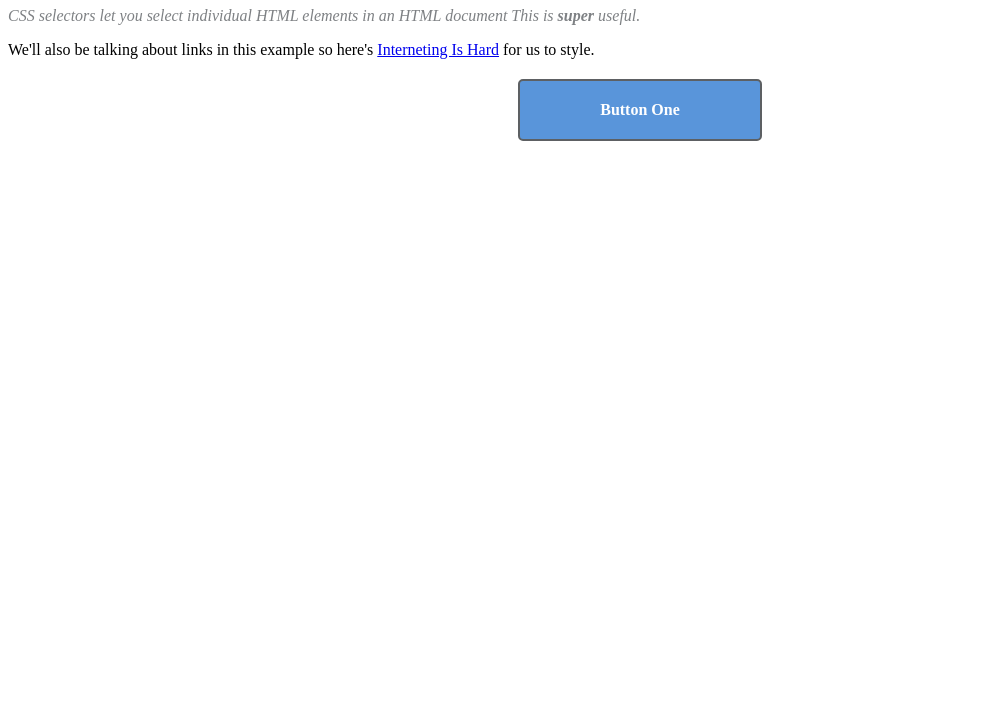
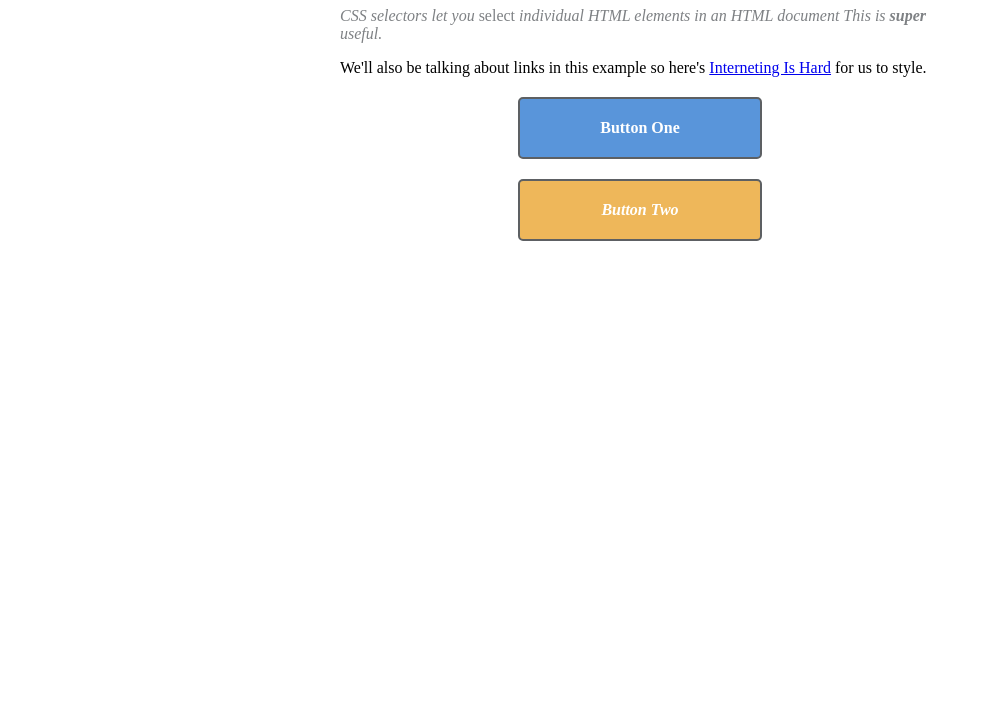
Before and after one commit to Rehre/HTML_AND_CSS_IS_HARD, a plain HTML site: page 5_CSSSelectors/index.html in a window 1280 px wide. Shown: the part 73-800 px from the top of the page, without its empty margins (0-981 px from the left). Drawn offline with Linux system fonts and the light colour scheme.

Commit message:
Update | updating the CSSSelectors

```diff
--- a/5_CSSSelectors/index.html
+++ b/5_CSSSelectors/index.html
@@ -7,19 +7,22 @@
     <link rel="stylesheet" href="styles.css" />
   </head>
   <body>
+    <div class="page">
       <h1>CSS Selectors</h1>
 
       <p class="synopsis">
-      CSS selectors let you <em>select</em> individual HTML elements in an HTML
-      document This is <strong>super</strong> useful.
+        CSS selectors let you <em>select</em> individual HTML elements in an
+        HTML document This is <strong>super</strong> useful.
       </p>
 
       <p>
         We'll also be talking about links in this example so here's
-      <a href="https://internetingishard.com">Interneting Is Hard</a> for us to
-      style.
+        <a href="https://internetingishard.com">Interneting Is Hard</a> for us
+        to style.
       </p>
 
       <div class="button">Button One</div>
+      <div class="button call-to-action">Button Two</div>
+    </div>
   </body>
 </html>
--- a/5_CSSSelectors/styles.css
+++ b/5_CSSSelectors/styles.css
@@ -1,6 +1,15 @@
+.page {
+  width: 600px;
+  margin: 0px auto;
+}
+
 .synopsis {
   color: #7e8184;
   font-style: italic;
+}
+
+.synopsis em {
+  font-style: normal;
 }
 
 .button {
@@ -14,3 +23,8 @@
   width: 200px;
   margin: 20px auto;
 }
+
+.call-to-action {
+  font-style: italic;
+  background-color: #eeb75a;
+}
```
Lines whose indentation alone changed are shown as unchanged.
